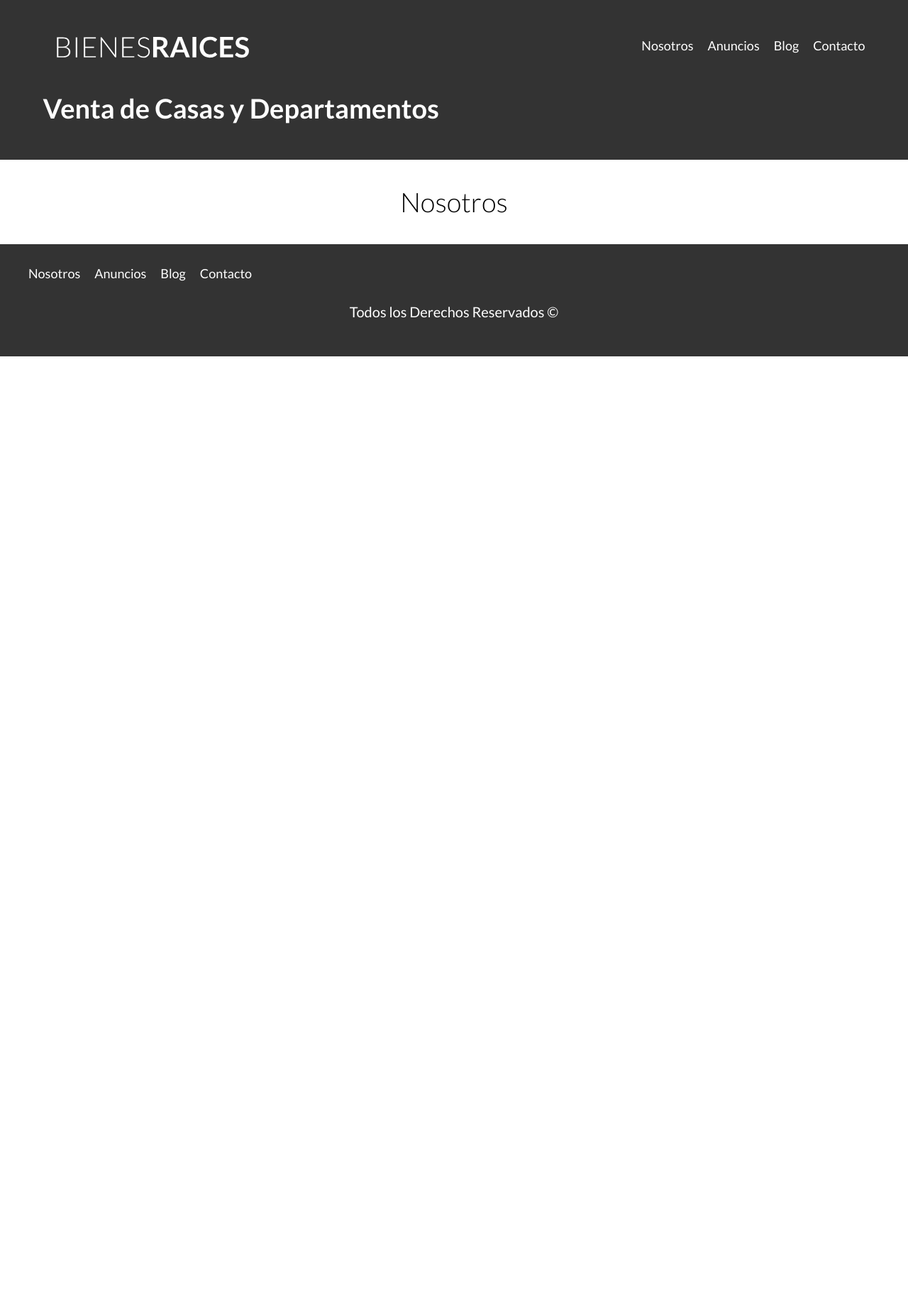
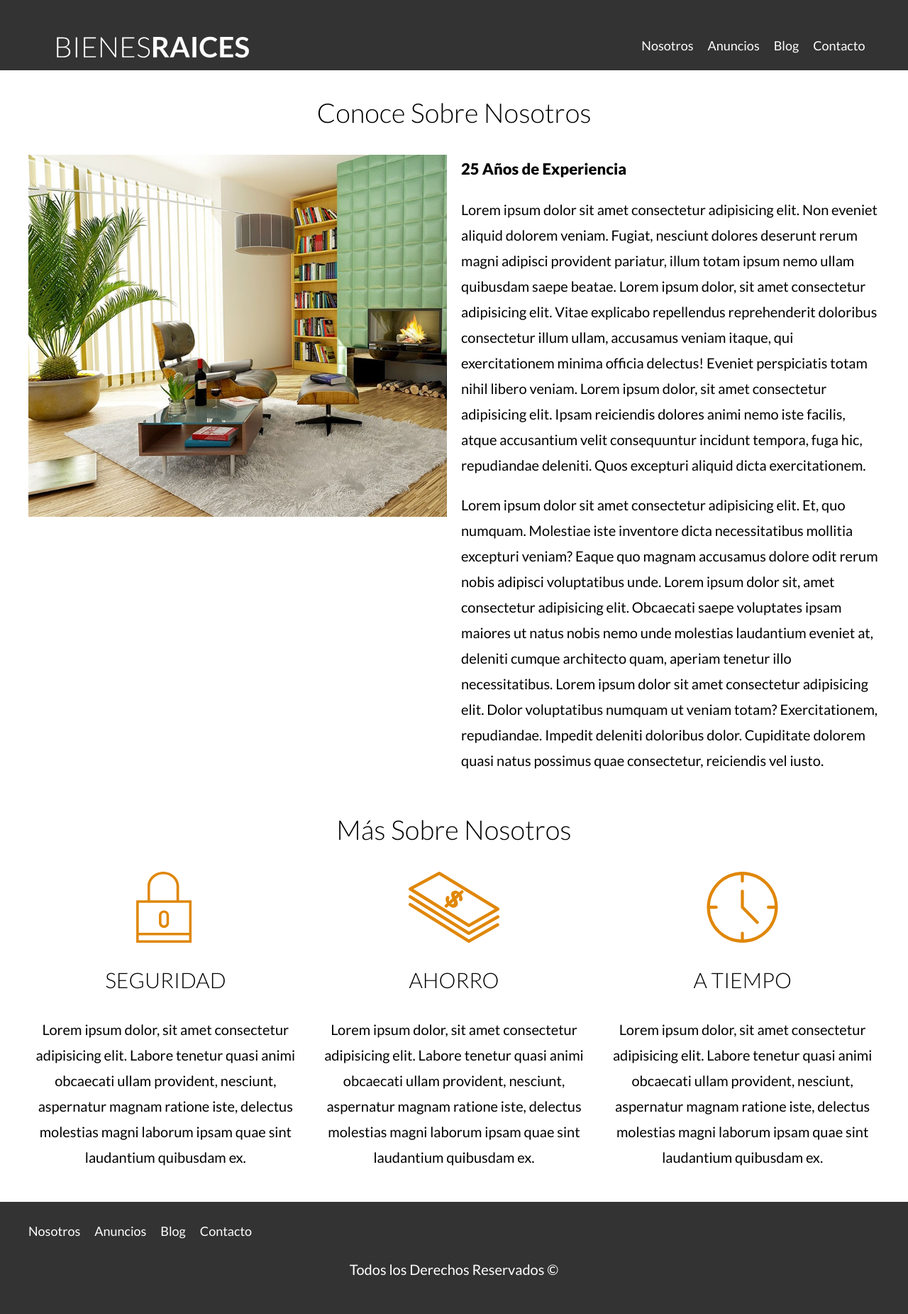
Before and after one commit to Leandro-SC/bienesraices_inicio, a PHP site: page /nosotros.html in a window 1280 px wide. Shown: the whole page at 71% size. Before the commit the page ends 502 px from the top, so only its background shows below. Run offline with PHP 8.4, Linux system fonts and the light colour scheme.

Commit message:
Segundo Avance Front End

```diff
--- a/nosotros.html
+++ b/nosotros.html
@@ -1,11 +1,13 @@
 <!DOCTYPE html>
 <html lang="en">
+
 <head>
     <meta charset="UTF-8">
     <meta name="viewport" content="width=device-width, initial-scale=1.0">
     <link rel="stylesheet" href="./build/css/app.css">
     <title>Bienes Raices</title>
 </head>
+
 <body>
 
     <header class="header">
@@ -25,15 +27,85 @@
                 </nav>
 
             </div> <!----Cierre de la barra-->
-
-            <h1>Venta de Casas y Departamentos</h1>
         </div>
     </header>
 
     <main class="contenedor seccion">
-        <h1>Nosotros</h1>
+
+        <h1>Conoce Sobre Nosotros</h1>
+
+        <div class="contenido-nosotros">
+            <div class="imagen">
+                <picture>
+                    <source src="build/img/nosotros.webp" type="image/webp">
+                    <source src="build/img/nosotros.jpg" type="image/jpeg">
+                    <img loading="lazy" src="build/img/nosotros.jpg" alt="Sobre Nosotros">
+
+                </picture>
+            </div>
+
+            <div class="texto-nosotros">
+
+
+        <blockquote>25 Años de Experiencia</blockquote>
+
+        <p>Lorem ipsum dolor sit amet consectetur adipisicing elit. Non eveniet aliquid dolorem veniam. Fugiat, nesciunt
+            dolores deserunt rerum magni adipisci provident pariatur, illum totam ipsum nemo ullam quibusdam saepe
+            beatae.
+            Lorem ipsum dolor, sit amet consectetur adipisicing elit. Vitae explicabo repellendus reprehenderit
+            doloribus consectetur illum ullam, accusamus veniam itaque, qui exercitationem minima officia delectus!
+            Eveniet perspiciatis totam nihil libero veniam.
+            Lorem ipsum dolor, sit amet consectetur adipisicing elit. Ipsam reiciendis dolores animi nemo iste facilis,
+            atque accusantium velit consequuntur incidunt tempora, fuga hic, repudiandae deleniti. Quos excepturi
+            aliquid dicta exercitationem.
+
+        </p>
+
+        <p> Lorem ipsum dolor sit amet consectetur adipisicing elit. Et, quo numquam. Molestiae iste inventore dicta
+            necessitatibus mollitia excepturi veniam? Eaque quo magnam accusamus dolore odit rerum nobis adipisci
+            voluptatibus unde.
+            Lorem ipsum dolor sit, amet consectetur adipisicing elit. Obcaecati saepe voluptates ipsam maiores ut natus
+            nobis nemo unde molestias laudantium eveniet at, deleniti cumque architecto quam, aperiam tenetur illo
+            necessitatibus.
+            Lorem ipsum dolor sit amet consectetur adipisicing elit. Dolor voluptatibus numquam ut veniam totam?
+            Exercitationem, repudiandae. Impedit deleniti doloribus dolor. Cupiditate dolorem quasi natus possimus quae
+            consectetur, reiciendis vel iusto.</p>
+
+            </div>
+        </div>
 
     </main>
+
+    <section class="contenedor seccion">
+        <h1>Más Sobre Nosotros</h1>
+
+        <div class="iconos-nosotros">
+
+            <!---Iconos--->
+
+            <div class="icono">
+                <img src="./build/img/icono1.svg" alt="icono de seguridad" loading="lazy">
+                <h3>Seguridad</h3>
+                <p>Lorem ipsum dolor, sit amet consectetur adipisicing elit. Labore tenetur quasi animi obcaecati ullam
+                    provident, nesciunt, aspernatur magnam ratione iste, delectus molestias magni laborum ipsam quae
+                    sint laudantium quibusdam ex.</p>
+            </div>
+            <div class="icono">
+                <img src="./build/img/icono2.svg" alt="icono de dinero" loading="lazy">
+                <h3>Ahorro</h3>
+                <p>Lorem ipsum dolor, sit amet consectetur adipisicing elit. Labore tenetur quasi animi obcaecati ullam
+                    provident, nesciunt, aspernatur magnam ratione iste, delectus molestias magni laborum ipsam quae
+                    sint laudantium quibusdam ex.</p>
+            </div>
+            <div class="icono">
+                <img src="./build/img/icono3.svg" alt="icono de tiempo" loading="lazy">
+                <h3>A tiempo</h3>
+                <p>Lorem ipsum dolor, sit amet consectetur adipisicing elit. Labore tenetur quasi animi obcaecati ullam
+                    provident, nesciunt, aspernatur magnam ratione iste, delectus molestias magni laborum ipsam quae
+                    sint laudantium quibusdam ex.</p>
+            </div>
+        </div>
+    </section>
 
     <footer class="footer seccion">
         <div class="contenedor contenedor-footer">
@@ -53,4 +125,5 @@
     </footer>
 
 </body>
+
 </html>
--- a/src/scss/app.scss
+++ b/src/scss/app.scss
@@ -3,6 +3,8 @@
 @import 'base/mixins';
 @import 'base/globales';
 @import 'base/utilidades';
+@import 'base/botones';
+
 
 
 /*UI*/
@@ -11,3 +13,11 @@
 @import 'layout/navegacion';
 @import 'layout/iconos';
 @import 'layout/anuncios';
+@import 'layout/contactar';
+@import 'layout/inferior';
+@import 'layout/testimoniales';
+
+
+/*Paginas internas*/
+
+@import 'internas/nosotros';
--- /dev/null
+++ b/src/scss/base/_botones.scss
@@ -0,0 +1,9 @@
+
+.boton-anaranjado{
+    @include boton($amarillo,$blanco,block);
+
+}
+
+.boton-anaranjado-inline{
+    @include boton($amarillo,$blanco,inline-block);
+}
--- a/src/scss/base/_mixins.scss
+++ b/src/scss/base/_mixins.scss
@@ -16,8 +16,48 @@
         @content;
     }
 }
+
 @mixin grid($columnas, $espaciado ) {
     display: grid;
     gap: $espaciado;
     grid-template-columns: repeat($columnas, 1fr);
 }
+
+
+
+@mixin boton($colorFondo, $colorTexto, $display) {
+    background-color: $colorFondo;
+    color: $colorTexto;
+    font-weight: $bold;
+    padding: 1rem 3rem;
+    text-decoration: none;
+    text-align: center;
+    margin-top: calc($separacion / 2);
+    display: $display;
+    text-transform: uppercase;
+
+    &:hover {
+        background-color: darken($colorFondo, 5);
+        animation: slide 3s;
+
+    }
+}
+
+// Define la animación slidein
+@keyframes slide {
+    0% {
+        transform: scale(1, 1);
+    }
+    30% {
+        transform: scale(0.92, 0.95);
+    }
+    50%{
+        transform: scale(1, 1);
+    }
+    80% {
+        transform: scale(0.92, 0.95);;
+    }
+    100% {
+        transform: scale(1, 1);
+    }
+}
--- /dev/null
+++ b/src/scss/internas/_nosotros.scss
@@ -0,0 +1,15 @@
+.contenido-nosotros{
+
+
+    @include tablet{
+        @include grid(2,2rem)
+    }
+
+    .texto-nosotros blockquote{
+        font-weight: $black;
+        font-size: 2.2rem;
+        margin: 0;
+        padding-left: 1rem 0 3rem 0;
+    }
+
+}
--- /dev/null
+++ b/src/scss/layout/_contactar.scss
@@ -0,0 +1,27 @@
+.no-webp .imagen-contacto{
+    background-image: url('../img/encuentra.jpg');
+}
+
+.webp .imagen-contacto{
+    background-image: url('../img/encuentra.webp');
+}
+
+.imagen-contacto{
+    background-position: center center;
+    background-size: cover;
+    padding: $separacion 0;
+    display: flex;
+    flex-direction: column;
+    align-items: center;
+
+    h2{
+        font-size: 4rem;
+        font-weight: $black;
+        color: $blanco;
+    }
+
+    p{
+        font-size: 1.8rem;
+        color: $blanco;
+    }
+}
--- a/src/scss/layout/_footer.scss
+++ b/src/scss/layout/_footer.scss
@@ -1,6 +1,7 @@
 .footer{
     padding: calc($separacion / 2) 0;
     background-color: $grisOscuro;
+    margin-bottom: 0;
 
     .contenido-footer{
         padding-top: calc($separacion / 2);
--- /dev/null
+++ b/src/scss/layout/_inferior.scss
@@ -0,0 +1,65 @@
+@include tablet{
+    .seccion-inferior{
+        display: grid;
+        grid-template-columns: 2fr 1fr;
+        column-gap: 2rem;
+    }
+}
+
+.entrada-blog{
+    margin-bottom: 2rem;
+
+    @include tablet{
+        display: grid;
+        grid-template-columns: 1fr 2fr;
+        column-gap: 2rem;
+    }
+
+    &:last-of-type{
+        margin-bottom: 0;
+    }
+
+}
+
+.texto-entrada{
+
+    a{
+        color: $negro;
+        margin-top: 2rem;
+        display: block;
+        @include tablet{
+            margin-top: 0;
+
+        }
+    }
+
+    h4{
+        margin: 0;
+        line-height: 1.4;
+
+
+        &::after{
+            content: '';
+            display: block;
+            width: 15rem;
+            height: .5rem;
+            background-color: $verde;
+            margin-top: 1rem;
+        }
+    }
+
+    span{
+        color: $amarillo;
+        font-weight: $bold;
+    }
+
+}
+
+.blog{
+
+    h3{
+        font-weight: $bold;
+    }
+
+
+}
```
Also changed, not shown: index.html (+168 -4 lines), src/scss/layout/_testimoniales.scss (added, +32 -0 lines), build/css/app.css, 1 other file.
